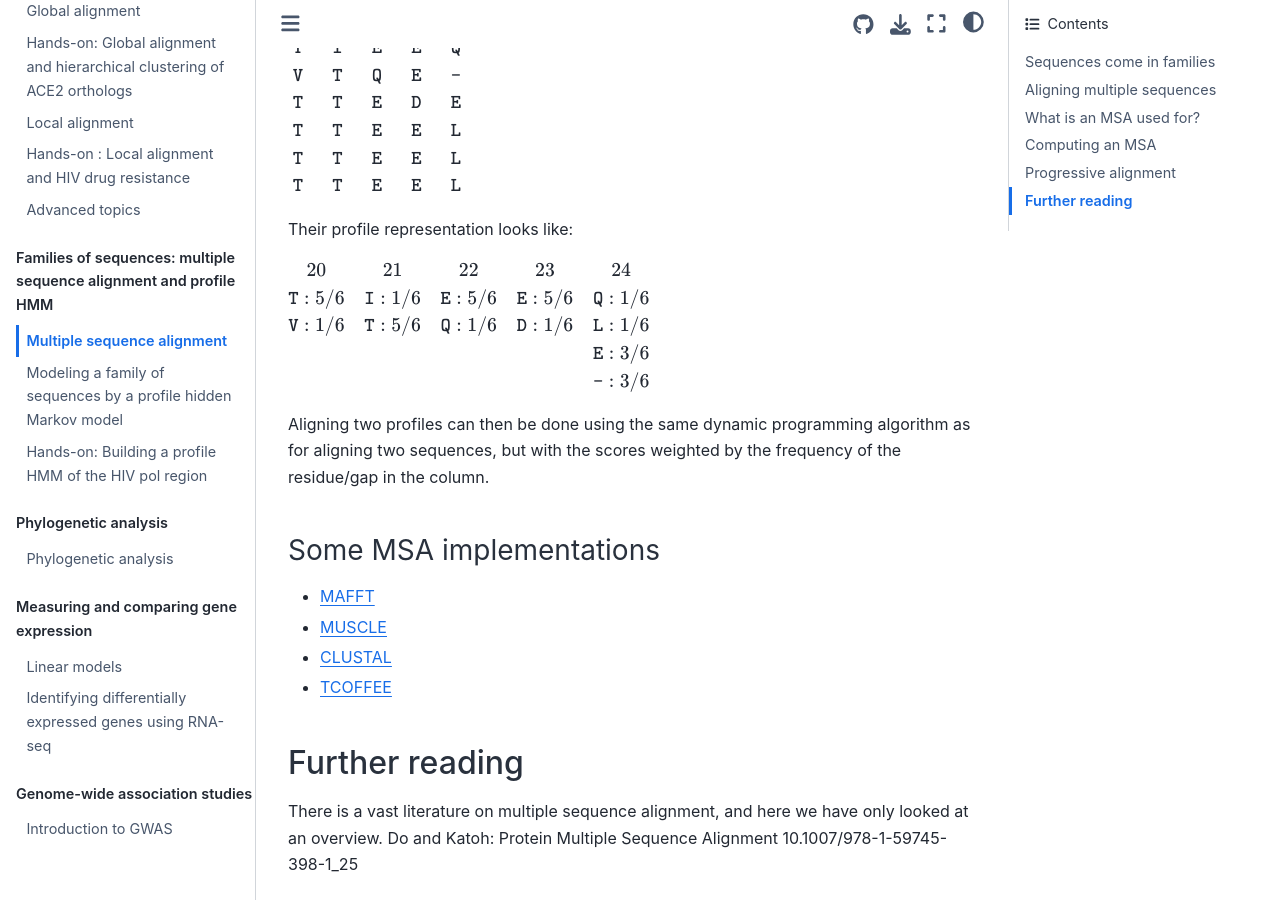
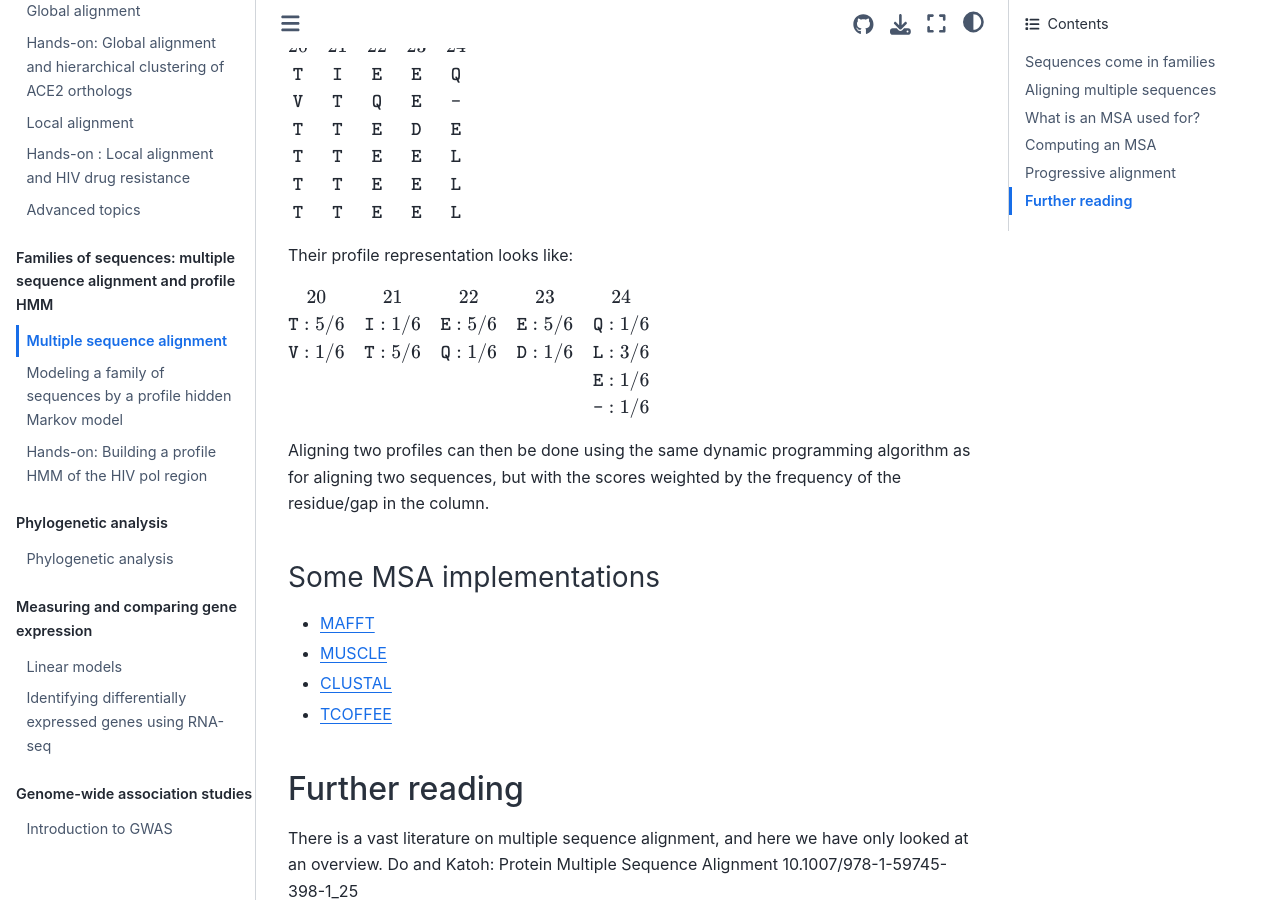
Before and after one commit to anishmss/bioinfo_intro_dlsu, a Jupyter Book: the page built from chapters/msa/msa.md, in a window 1280 px wide and 900 px high, scrolled down 5022 px. Built offline with Jupyter Book 1.0.4 settings and Sphinx 7.4.7 and the Sphinx Book theme 1.1.4, drawn with Linux system fonts in a browser that asks for light colours; some of the changed text lies outside the part shown.

````diff
--- a/chapters/msa/msa.md
+++ b/chapters/msa/msa.md
@@ -11,7 +11,7 @@ name: human_cyclophilin_family
 width: 400px
 ---
 A family of human cyclophilin proteins. \
-Source: (https://www.jalview.org/help/html/colourSchemes/clustal.html).
+Source: (https://en.wikipedia.org/wiki/Protein_family#/media/File:Structural_coverage_of_the_human_cyclophilin_family.png).
 ```
 
 Here is a family of OmpA domain found in proteins that are localized in the outer membrane of many Gram-negative bacteria.
@@ -123,10 +123,10 @@ Their profile representation looks like:
 $
 \begin{array}{ccccc}
   20             & 21             & 22             &  23            & 24              \\
-  \texttt{T}:5/6 & \texttt{I}:1/6 & \texttt{E}: 5/6& \texttt{E}: 5/6& \texttt{Q}:1/6 \\
-  \texttt{V}:1/6 & \texttt{T}:5/6 & \texttt{Q}: 1/6& \texttt{D}:1/6 & \texttt{L}:1/6\\
-                 &                &                &                & \texttt{E}:3/6\\
-                 &                &                &                & \texttt{-}:3/6
+  \texttt{T}: 5/6 & \texttt{I}: 1/6 & \texttt{E}: 5/6& \texttt{E}: 5/6& \texttt{Q}: 1/6 \\
+  \texttt{V}: 1/6 & \texttt{T}: 5/6 & \texttt{Q}: 1/6& \texttt{D}: 1/6 & \texttt{L}: 3/6\\
+                 &                &                &                & \texttt{E}: 1/6\\
+                 &                &                &                & \texttt{-}: 1/6
 \end{array}
 $
 
````
Also changed, not shown: chapters/msa/profileHMM.md (+3 -3 lines).
